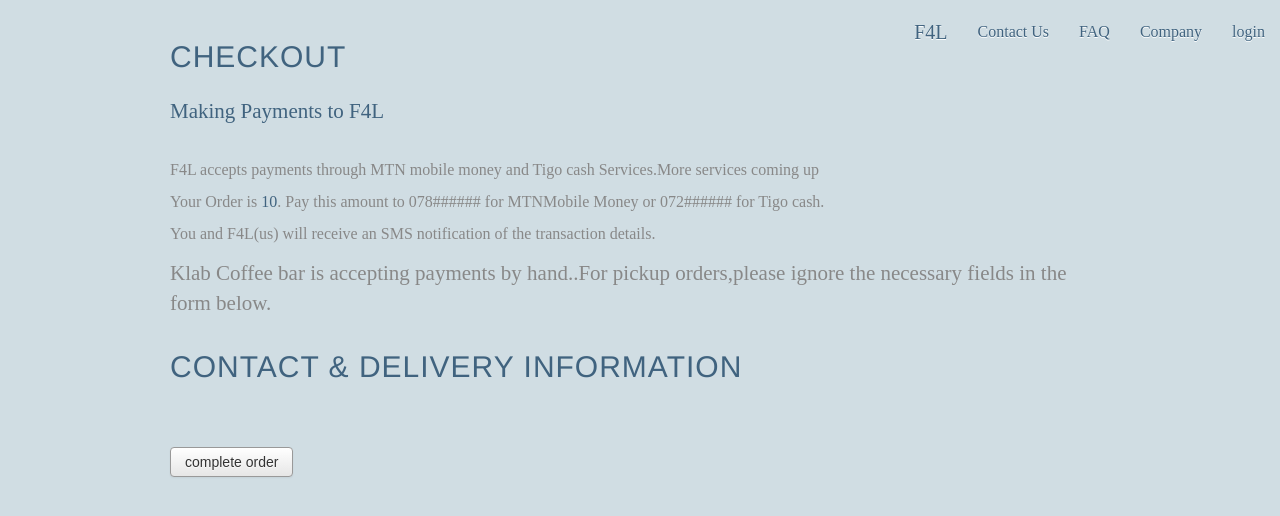
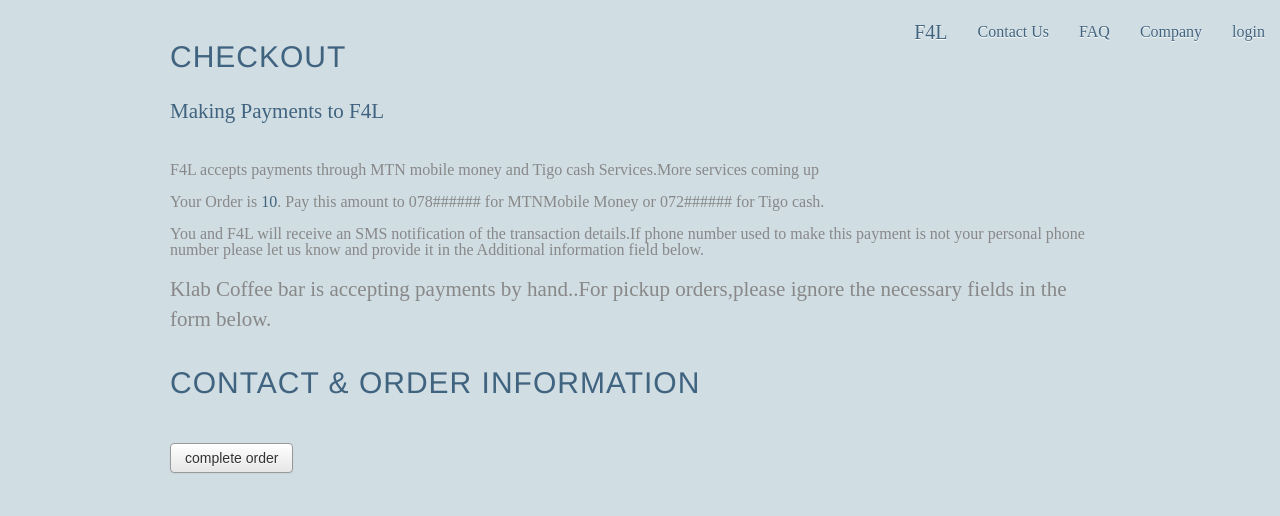
Before and after one commit to kLabRW/foodcourt, a Django app: template templates/checkout/checkout.html in a window 1280 px wide. Shown: the part 20-536 px from the top of the page. Run offline with Django 3.2, Linux system fonts and the light colour scheme; tables that the repository leaves empty hold one stand-in row (values such as "Sample post"); the template is opened without the code that fills it: values that come from a table or form of the project are taken from there, most other values are stand-ins (such as "Sample title", 1, 10 or a date in 2020); lists and menus that the app fills with data are empty; parts of the project's set-up code (start-up, migrations or seed data) failed here and were passed over; some libraries are stand-ins or nearby versions; some web fonts are replaced.

Commit message:
fixed typo

```diff
--- a/templates/checkout/checkout.html
+++ b/templates/checkout/checkout.html
@@ -16,15 +16,15 @@
  <br />
  <p class="wording">Your Order is <strong style="color: #40637f;">{{total}}</strong>. Pay this amount to 078###### for MTNMobile Money or 072###### for Tigo cash. </p>
  <br />
- <p class="wording">You and F4L(us) will receive an SMS notification of the transaction details.</p>
+ <p class="wording">You and F4L will receive an SMS notification of the transaction details.If phone number used to make this payment is not your personal phone number please let us know and provide it in the Additional information field below.</p>
 </div>
 <br />
 <p class="wording lead">Klab Coffee bar is accepting payments by hand..For pickup orders,please ignore the necessary fields in the form below.</p>
 <br />
  <form action="" method = "post">
-   <legend class="category_head">Contact & Delivery information</legend>
+   <legend class="category_head">Contact & Order information</legend>
    <fieldset>
-   <table class="table">
+   <table style="background-color: #40637f;"class="">
     {{ form.as_table}}
    </table>
    </fieldset>
```
